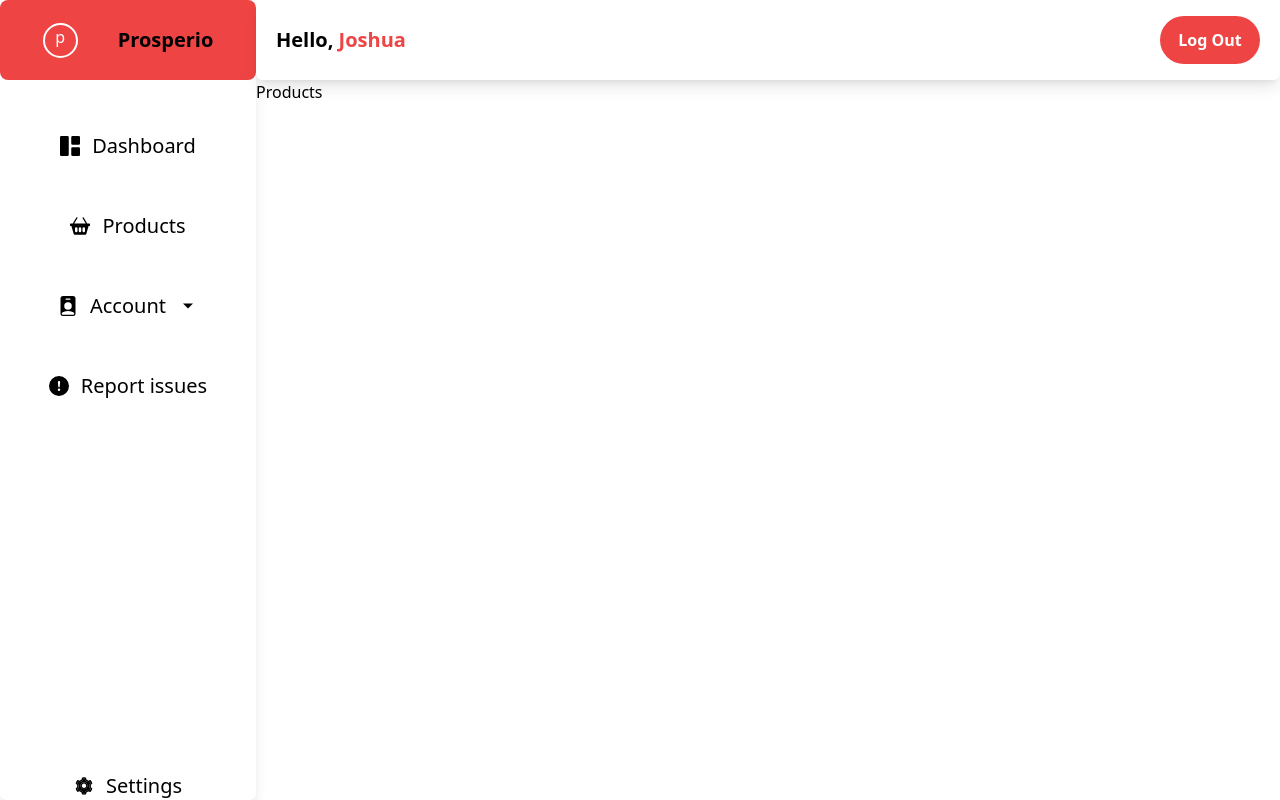
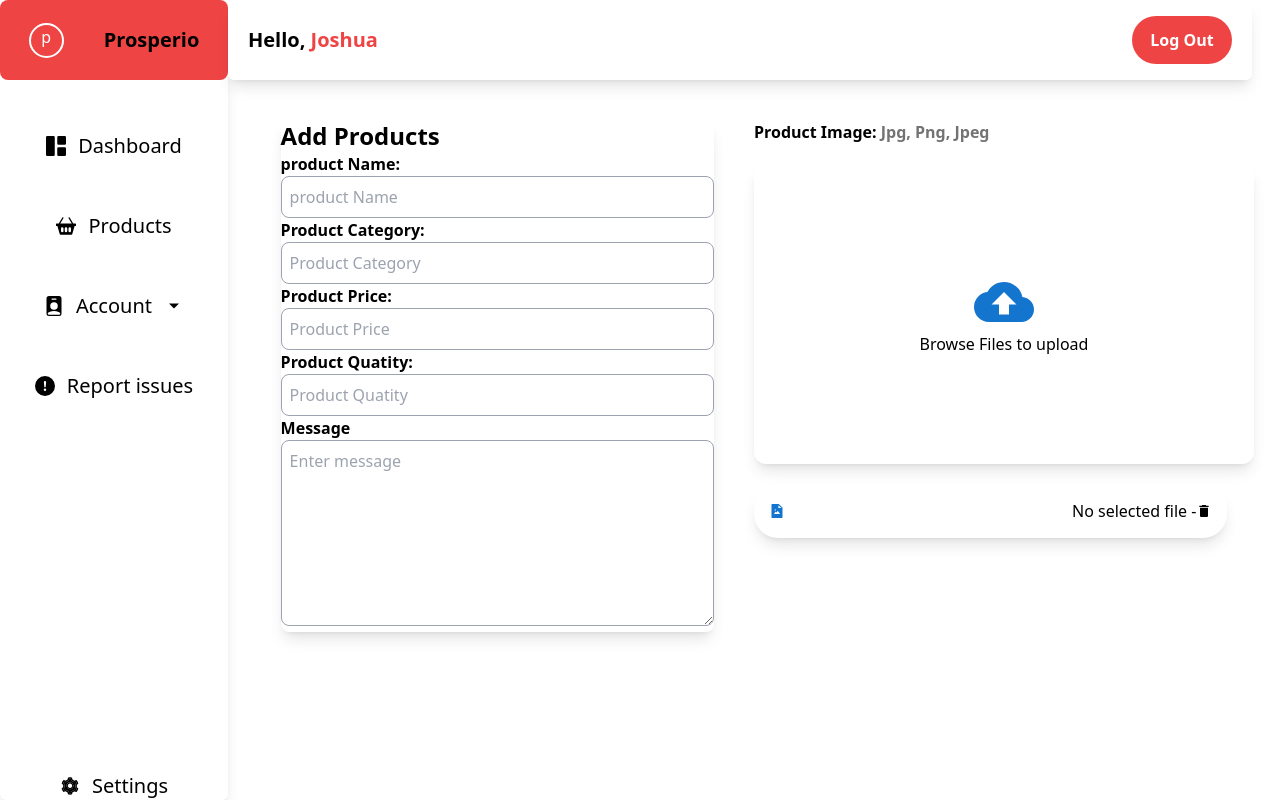
Before and after one commit to Jorshstar/Prosperio, a React (Vite) app in the folder frontend/: page /dashboard/products in a window 1280 px wide. Built offline with nearby package versions, Linux system fonts and the light colour scheme.

Commit message:
Products

```diff
--- a/frontend/src/pages/Products.jsx
+++ b/frontend/src/pages/Products.jsx
@@ -1,6 +1,112 @@
+
+import { MdCloudUpload, MdDelete } from 'react-icons/md';
+import { AiFillFileImage } from 'react-icons/ai';
+import { useState } from 'react';
 
 export default function Products() {
+
+  const [image, setImage] = useState(null);
+  const [fileName, setFileName] = useState("No selected file");
   return (
-    <div>Products</div>
+     <div className="flex flex-col items-center justify-center">
+      <div className="flex items-start justify-center w-[90%] gap-10 mt-10">
+        <div className="bg-white rounded-lg shadow-lg w-[40vw] h-[100%] ">
+        <h2 className="text-2xl font-bold ">Add Products</h2>
+          <form className="">
+            <div className="">
+              <label htmlFor="subject" className="font-bold">
+                product Name:
+              </label>
+              <input
+                type="text"
+                id="subject"
+                name="subject"
+                placeholder="product Name"
+                className="w-full border border-gray-400 p-2 rounded-lg"
+              />
+              <label htmlFor="" className="font-bold">
+                Product Category:
+              </label>
+              <input
+                type="text"
+                id="subject"
+                name="subject"
+                placeholder="Product Category"
+                className="w-full border border-gray-400 p-2 rounded-lg"
+              />
+              <label htmlFor="" className="font-bold">Product Price:</label>
+              <input
+                type="text"
+                id="subject"
+                name="subject"
+                placeholder="Product Price"
+                className="w-full border border-gray-400 p-2 rounded-lg"
+              />
+              <label htmlFor="" className="font-bold">Product Quatity:</label>
+              <input
+                type="text"
+                id="subject"
+                name="subject"
+                placeholder="Product Quatity"
+                className="w-full border border-gray-400 p-2 rounded-lg"
+              />
+            </div>
+            <div className="">
+              <label htmlFor="message" className=" font-bold">
+                Message
+              </label>
+              <textarea
+                id="message"
+                name="message"
+                rows={7}
+                placeholder="Enter message"
+                className="w-full border border-gray-400 p-2 rounded-lg"
+              />
+            </div>
+
+          </form>
+        </div>
+        <div className="w-[50%] flex flex-col justify-center gap-5">
+          <b> Product Image: <span className="text-neutral-500">Jpg, Png, Jpeg</span></b>
+
+
+      <form  className='flex flex-col items-center justify-center h-[300px] w-[500px] cursor-pointer rounded-xl bg-white shadow-lg' onClick={() => document.querySelector(".input-field").click()}>
+        <input
+          type="file"
+          accept='image/*'
+          className='input-field'
+          hidden
+          onChange={({ target: { files } }) => {
+            files[0] && setFileName(files[0].name);
+            if (files) {
+              setImage(URL.createObjectURL(files[0]));
+            }
+          }}
+        />
+        {image ? (
+          <img src={image} width={150} height={150} alt={fileName} />
+        ) : (
+          <>
+            <MdCloudUpload color='#1475cf' size={60} />
+            <p>Browse Files to upload</p>
+          </>
+        )}
+      </form>
+      <section className='flex items-center justify-between p-[15px] rounded-3xl bg-white shadow-lg'>
+        <AiFillFileImage color='#1475cf' />
+        <span className='flex items-center'>
+          {fileName} -{' '}
+          <MdDelete
+            onClick={() => {
+              setFileName("No selected File");
+              setImage(null);
+            }}
+          />
+        </span>
+      </section>
+
+        </div>
+      </div>
+    </div>
   )
 }
```
